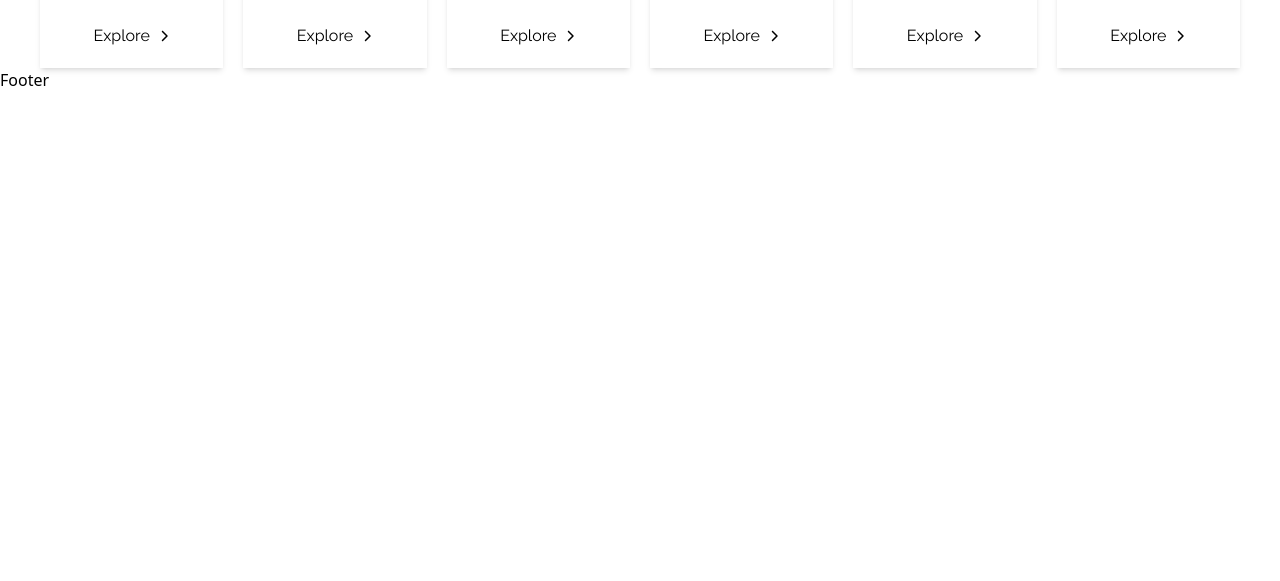
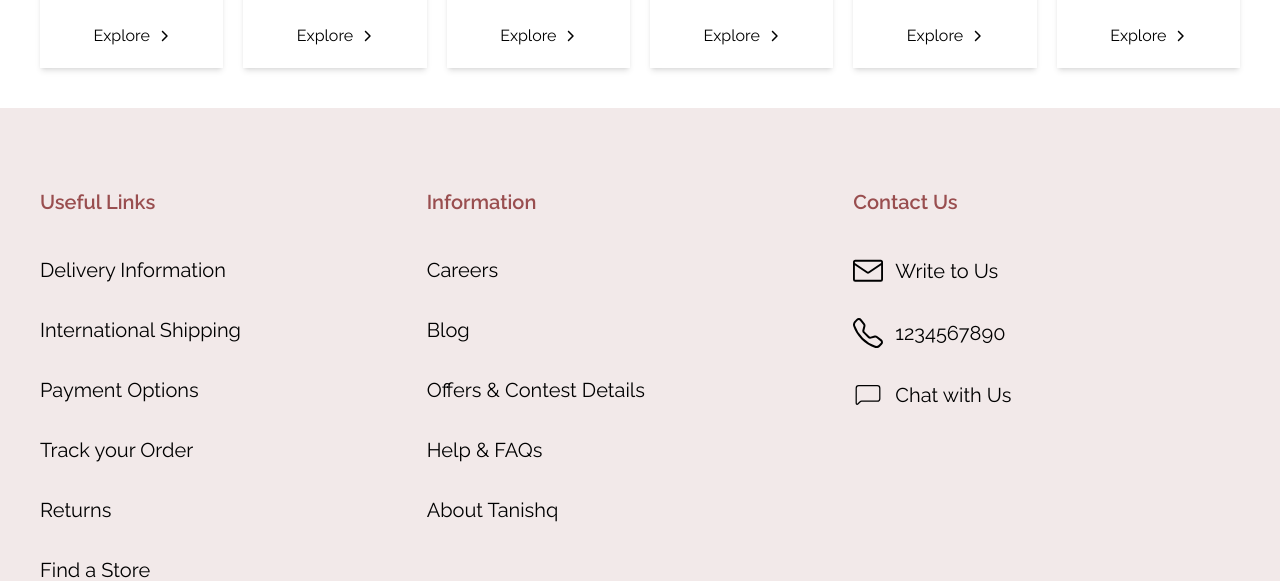
Before and after one commit to enryu-maker/ssj-fe, a React (Create React App) app: page / in a window 1280 px wide. Shown: the part 2300-2881 px from the top of the page. Before the commit the page ends 2392 px from the top, so only its background shows below. Built offline with nearby package versions, Linux system fonts and the light colour scheme.

Commit message:
footer completed

```diff
--- a/src/Components/Footer.jsx
+++ b/src/Components/Footer.jsx
@@ -1,7 +1,66 @@
 import React from 'react';
+import { UsefulLinks } from '../data';
+import { Information } from '../data';
+import { GoMail } from 'react-icons/go';
+import { BsTelephone } from 'react-icons/bs';
+import { CiChat1 } from 'react-icons/ci';
 
 const Footer = () => {
-  return <div>Footer</div>;
+  return (
+    <>
+      <div className='grid grid-cols-3  mt-10 bg-secondary-color font-Raleway '>
+        <div className=' mt-20 px-10 '>
+          <h1 className=' text-xl mb-10 text-primary-color font-semibold'>
+            Useful Links
+          </h1>
+          <div className=' flex flex-col gap-8'>
+            {UsefulLinks.map((items, index) => (
+              <a
+                href={items.link}
+                key={index}
+                className=' text-xl'>
+                {items.name}
+              </a>
+            ))}
+          </div>
+        </div>
+        <div className='mt-20'>
+          <h1 className=' text-xl mb-10 text-primary-color font-semibold'>
+            Information
+          </h1>
+          <div className=' flex flex-col gap-8'>
+            {Information.map((items, index) => (
+              <a
+                href={items.link}
+                key={index}
+                className=' text-xl'>
+                {items.name}
+              </a>
+            ))}
+          </div>
+        </div>
+        <div className='mt-20'>
+          <h1 className=' text-xl mb-10 text-primary-color font-semibold'>
+            Contact Us
+          </h1>
+          <div className=' flex flex-col gap-8'>
+            <div className=' flex items-center gap-3 text-xl'>
+              <GoMail className=' text-3xl' />
+              <a href='#/'>Write to Us</a>
+            </div>
+            <div className=' flex items-center gap-3 text-xl'>
+              <BsTelephone className=' text-3xl' />
+              <a href='#/'>1234567890</a>
+            </div>
+            <div className=' flex items-center gap-3 text-xl'>
+              <CiChat1 className=' text-3xl' />
+              <a href='#/'>Chat with Us</a>
+            </div>
+          </div>
+        </div>
+      </div>
+    </>
+  );
 };
 
 export default Footer;
--- a/src/data.js
+++ b/src/data.js
@@ -93,3 +93,53 @@ export const Category = [
       'https://www.tanishq.co.in/dw/image/v2/BKCK_PRD/on/demandware.static/-/Library-Sites-TanishqSharedLibrary/default/dw407b5f83/homepage/shopByCategory/fod-pendant-set.jpg',
   },
 ];
+
+export const UsefulLinks = [
+  {
+    name: 'Delivery Information',
+    link: '',
+  },
+  {
+    name: 'International Shipping',
+    link: '',
+  },
+  {
+    name: 'Payment Options',
+    link: '',
+  },
+  {
+    name: 'Track your Order',
+    link: '',
+  },
+  {
+    name: 'Returns',
+    link: '',
+  },
+  {
+    name: 'Find a Store',
+    link: '',
+  },
+];
+
+export const Information = [
+  {
+    name: 'Careers',
+    link: '',
+  },
+  {
+    name: 'Blog',
+    link: '',
+  },
+  {
+    name: 'Offers & Contest Details',
+    link: '',
+  },
+  {
+    name: 'Help & FAQs',
+    link: '',
+  },
+  {
+    name: 'About Tanishq',
+    link: '',
+  },
+];
```
